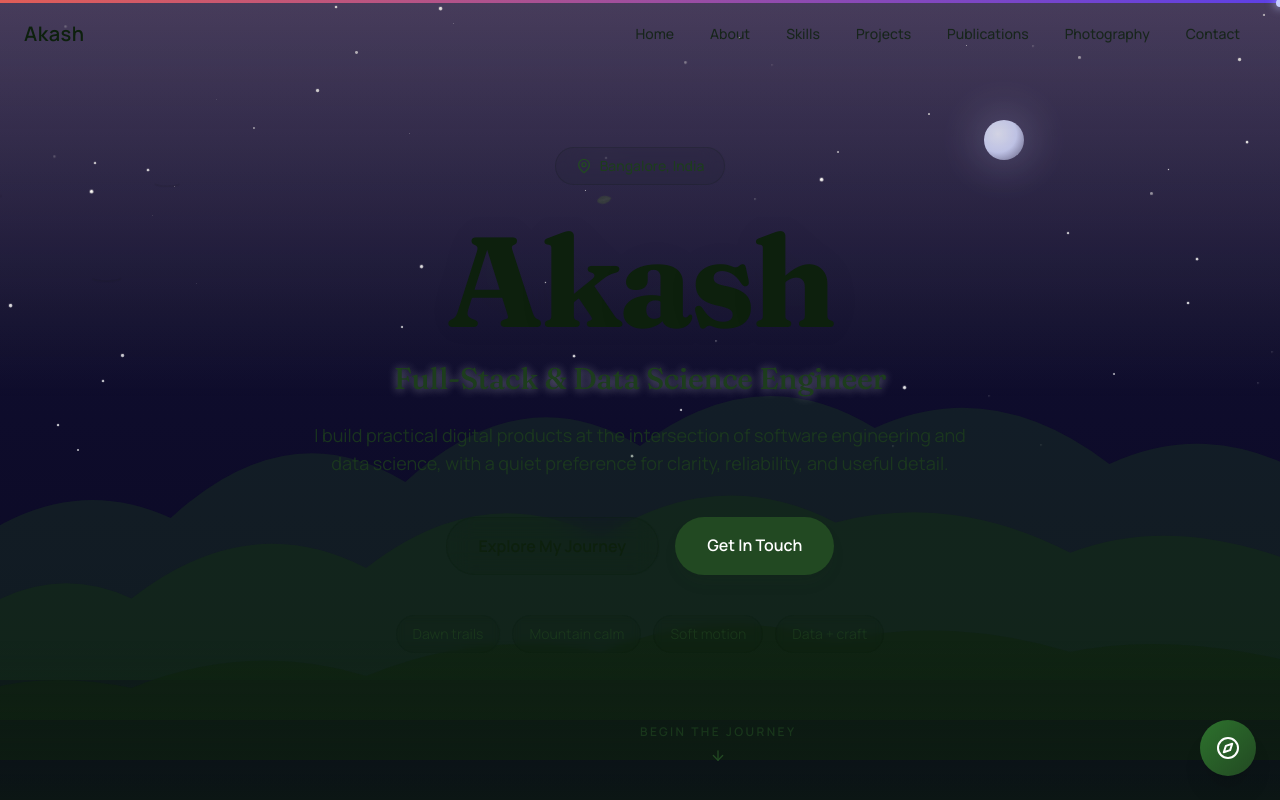
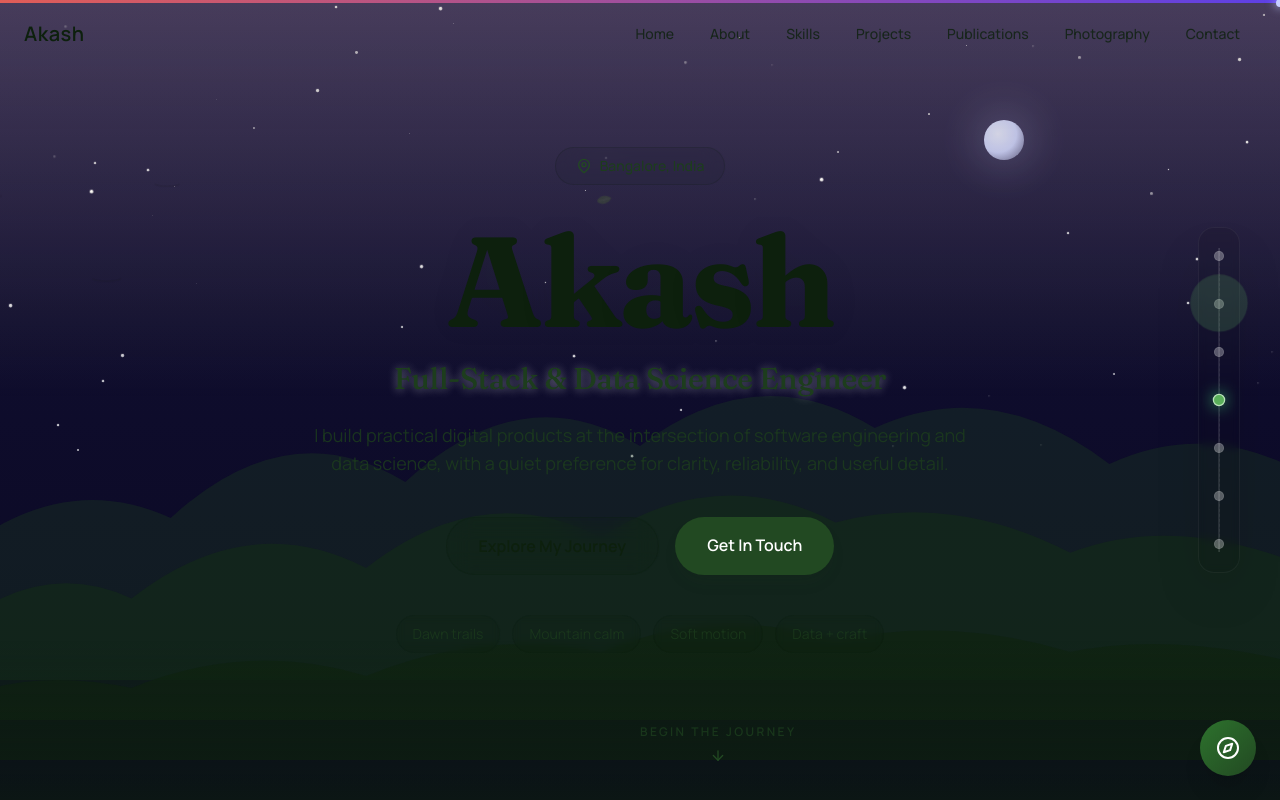
Before and after one commit to voidomin/porfolio_prototype_1, a Next.js app in the folder portfolio-website/: page / in a window 1280 px wide. Shown: the top 800 px of the page. Built offline with nearby package versions, Linux system fonts and the light colour scheme.

Commit message:
feat: implement Phase 2 - Mountain Ascent Climbing HUD Sidebar Scrollspy

```diff
--- a/portfolio-website/src/app/page.tsx
+++ b/portfolio-website/src/app/page.tsx
@@ -8,6 +8,7 @@ import { ContactSection } from "@/components/sections/ContactSection";
 import { Navbar } from "@/components/layout/Navbar";
 import { Footer } from "@/components/layout/Footer";
 import { FloatingActionButton } from "@/components/ui/FloatingActionButton";
+import { MountainAscentHUD } from "@/components/ui/MountainAscentHUD";
 import { NatureScene } from "@/components/animations/NatureScene";
 import { BirdFlock } from "@/components/animations/BirdFlock";
 import { FloatingLeaves } from "@/components/animations/FloatingLeaves";
@@ -77,6 +78,9 @@ export default function Home() {
       {/* Night Falls */}
       <Footer />
 
+      {/* Mountain Ascent Climbing Map tracker */}
+      <MountainAscentHUD />
+
       {/* Compass FAB */}
       <FloatingActionButton />
     </main>
--- /dev/null
+++ b/portfolio-website/src/components/ui/MountainAscentHUD.tsx
@@ -0,0 +1,151 @@
+"use client";
+
+import { useEffect, useState, useRef } from "react";
+import { motion, AnimatePresence } from "framer-motion";
+import { useScrollProgress } from "@/hooks/useIntersectionObserver";
+import { cn } from "@/lib/utils";
+
+/* ──────────────────────────────────────────────────────────
+   MountainAscentHUD – Floating Hiking Trail Scroll Navigator.
+   Provides a vertical climb map tracker on the right edge:
+   - Thin dotted trail line that lights up in gradients on scroll.
+   - Tiny labeled checkpoints: Dawn, Forest, Meadow, River, Clearing, Golden Hour, Campfire.
+   - Hover reveals clean glassmorphism parchment tags.
+   - Clicks trigger cinematic smooth scrolls.
+   - Completely hidden on mobile for clean responsiveness.
+   ────────────────────────────────────────────────────────── */
+
+const hudItems = [
+  { id: "home", label: "Dawn Summit", icon: "🌅" },
+  { id: "about", label: "Pine Forest", icon: "🌲" },
+  { id: "skills", label: "Sunny Meadow", icon: "🌿" },
+  { id: "projects", label: "Stepping Stones", icon: "🪨" },
+  { id: "publications", label: "The Clearing", icon: "📖" },
+  { id: "photography", label: "Golden Hour", icon: "📷" },
+  { id: "contact", label: "Campfire Camp", icon: "🔥" },
+];
+
+export const MountainAscentHUD = () => {
+  const [activeSection, setActiveSection] = useState("home");
+  const [hoveredItem, setHoveredItem] = useState<string | null>(null);
+  const scrollPercentage = useScrollProgress();
+
+  useEffect(() => {
+    const handleScrollSpy = () => {
+      // Find the element currently centered in the viewport
+      const viewportCenter = window.scrollY + window.innerHeight / 2;
+
+      for (let i = hudItems.length - 1; i >= 0; i--) {
+        const item = hudItems[i];
+        const el = document.getElementById(item.id);
+        if (el) {
+          const top = el.offsetTop;
+          const height = el.offsetHeight;
+
+          // If the element crosses the middle or is close to the bottom
+          if (viewportCenter >= top && viewportCenter <= top + height) {
+            setActiveSection(item.id);
+            break;
+          }
+        }
+      }
+    };
+
+    window.addEventListener("scroll", handleScrollSpy, { passive: true });
+    handleScrollSpy(); // Initial execution
+
+    return () => window.removeEventListener("scroll", handleScrollSpy);
+  }, []);
+
+  const handleScrollTo = (id: string) => {
+    const el = document.getElementById(id);
+    if (el) {
+      el.scrollIntoView({ behavior: "smooth" });
+    }
+  };
+
+  return (
+    <div className="fixed right-6 lg:right-10 top-1/2 -translate-y-1/2 z-40 hidden md:flex flex-col items-center select-none pointer-events-auto">
+      {/* HUD Container */}
+      <div className="relative flex flex-col items-center py-4 px-2 rounded-2xl bg-black/10 backdrop-blur-sm border border-white/5 shadow-2xl">
+
+        {/* Base Hiking Trail (Background Dotted Line) */}
+        <div className="absolute w-[2px] h-[calc(100%-40px)] bg-white/10 top-5 bottom-5 border-dashed border-r border-white/5" />
+
+        {/* Lit Hiking Trail (Active Scroll Track) */}
+        <div
+          className="absolute w-[2px] bg-gradient-to-b from-dawn-400 via-forest-400 to-amber-500 top-5 transition-all duration-300 origin-top"
+          style={{
+            height: `${(scrollPercentage / 100) * 85}%`,
+            maxHeight: "100%",
+          }}
+        />
+
+        {/* Trail Checkpoints */}
+        <div className="flex flex-col gap-6 relative z-10">
+          {hudItems.map((item, index) => {
+            const isActive = activeSection === item.id;
+            const isHovered = hoveredItem === item.id;
+
+            return (
+              <div
+                key={item.id}
+                className="relative flex items-center justify-center cursor-pointer group"
+                onMouseEnter={() => setHoveredItem(item.id)}
+                onMouseLeave={() => setHoveredItem(null)}
+                onClick={() => handleScrollTo(item.id)}
+              >
+                {/* Floating label tag on hover (slides in smoothly from left) */}
+                <AnimatePresence>
+                  {isHovered && (
+                    <motion.div
+                      initial={{ opacity: 0, x: -20, scale: 0.95 }}
+                      animate={{ opacity: 1, x: -10, scale: 1 }}
+                      exit={{ opacity: 0, x: -15, scale: 0.95 }}
+                      transition={{ duration: 0.2, ease: "easeOut" }}
+                      className={cn(
+                        "absolute right-full mr-2 px-3 py-1.5 rounded-lg text-xs font-semibold tracking-wider whitespace-nowrap shadow-md backdrop-blur-md border",
+                        isActive
+                          ? "bg-forest-900/90 text-white border-forest-500/20"
+                          : "bg-white/10 text-white/90 border-white/10"
+                      )}
+                    >
+                      <span className="mr-1.5">{item.icon}</span>
+                      {item.label}
+                    </motion.div>
+                  )}
+                </AnimatePresence>
+
+                {/* Trail Dot Checkpoint */}
+                <motion.div
+                  className="relative flex items-center justify-center w-6 h-6"
+                  whileHover={{ scale: 1.25 }}
+                >
+                  {/* Glowing halo pulse on active or hovered checkpoint */}
+                  {(isActive || isHovered) && (
+                    <motion.div
+                      layoutId="activeHalo"
+                      className="absolute inset-0 rounded-full bg-forest-400/20"
+                      animate={{ scale: [1.0, 1.4, 1.0] }}
+                      transition={{ duration: 2.0, repeat: Infinity, ease: "easeInOut" }}
+                    />
+                  )}
+
+                  {/* Inner Dot Core */}
+                  <div
+                    className={cn(
+                      "w-2.5 h-2.5 rounded-full transition-all duration-300 border",
+                      isActive
+                        ? "bg-forest-400 border-forest-200 scale-125 shadow-[0_0_12px_rgba(74,222,128,0.8)]"
+                        : "bg-white/30 border-white/10 hover:bg-white/80"
+                    )}
+                  />
+                </motion.div>
+              </div>
+            );
+          })}
+        </div>
+      </div>
+    </div>
+  );
+};
```
